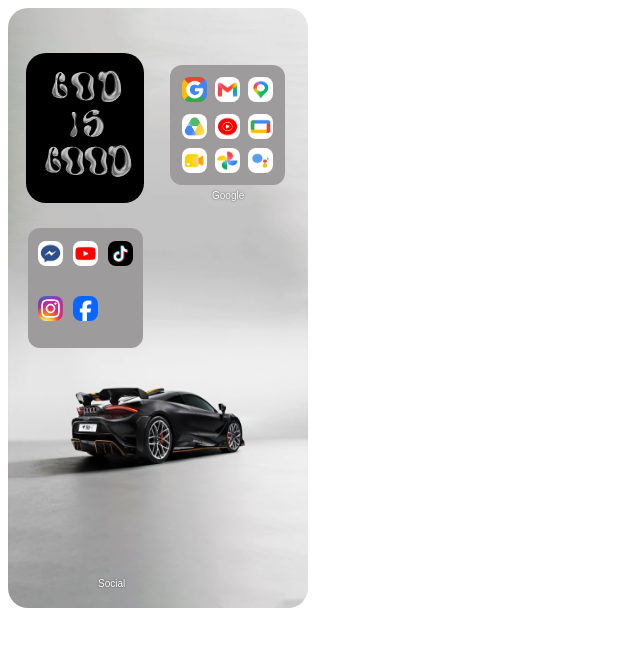
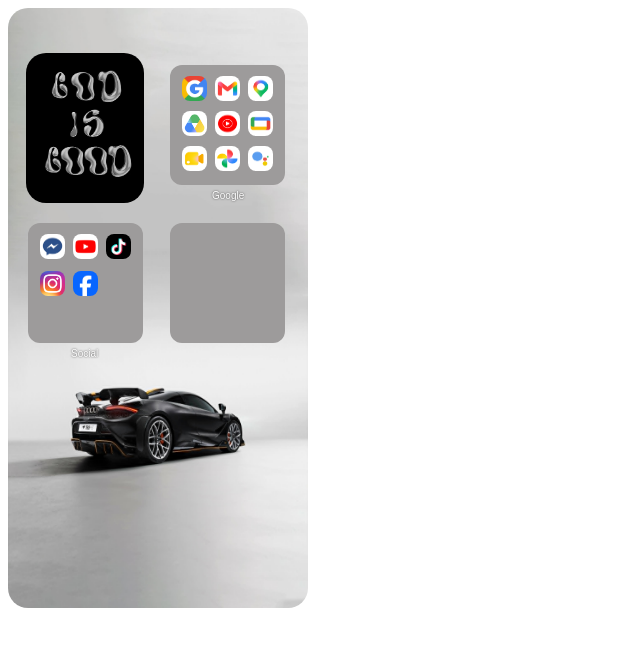
Before and after one commit to wgultiano/my-homescreen, a React (Vite) app: page / in a window 1280 px wide. Shown: the top 646 px of the page, without its empty margins (0-640 px from the left). Built offline with nearby package versions, Linux system fonts and the light colour scheme.

Commit message:
Adding tools folder

```diff
--- a/src/App.jsx
+++ b/src/App.jsx
@@ -1,6 +1,8 @@
 import Homescreen from "./tracks/Homescreen"
 import GoogleFolder from "./components/GoogleFolder"
 import SocialFolder from "./components/SocialFolder"
+import ToolsFolder from "./components/ToolsFolder"
+
 
 function App() {
 
@@ -9,6 +11,7 @@ function App() {
     <Homescreen />
     <GoogleFolder />
     <SocialFolder />
+    <ToolsFolder />
     </>
   )
 }
--- /dev/null
+++ b/src/components/ToolsFolder.jsx
@@ -0,0 +1,11 @@
+function ToolsFolder() {
+    return (
+        <>
+            <div className="tools-folder">
+
+            </div>
+        </>
+    )
+}
+
+export default ToolsFolder
--- a/src/tracks/Homescreen.css
+++ b/src/tracks/Homescreen.css
@@ -28,7 +28,6 @@
 
     display: grid;
     grid-template-columns: repeat(3, 1fr);
-    grid-template-rows: repeat(2, 1fr);
 
     place-items: center;
     gap: 5px;
@@ -62,34 +61,61 @@
 
 .social-folder {
     position: absolute;
-    top: 228px;
+    top: 223px;
     left: 28px;
-    bottom: 20px;
     height: 120px;
     width: 115px;
     background: hsl(0, 1%, 61%);
     border-radius: 12px;
+
     display: grid;
     grid-template-columns: repeat(3, 1fr);
-    gap: 10px;
+
+    place-items: center;
+    gap: 5px;
     padding: 10px;
     box-sizing: border-box;
 }
 
 .social-folder a {
-    top: 3px;
+    top: -2px;
     position: relative;
     display: flex;
     width: fit-content;
     height: fit-content;
+
 }
 
 .social-folder-label {
     font-family: Arial, Helvetica, sans-serif;
     position: absolute;
-    top: 340px;
-    left: 70px;
+    top: 115px;
+    left: 43px;
     font-size: 10px;
     color: white;
     text-shadow: 0px 0px 2px rgb(63, 62, 62);
 }
+
+
+.app-icon.instagram-icon,
+.app-icon.facebook-icon {
+    margin-bottom: 32px;
+}
+
+.tools-folder {
+    position: absolute;
+    top: 223px;
+    left: 170px;
+    height: 120px;
+    width: 115px;
+    background: hsl(0, 1%, 61%);
+    border-radius: 12px;
+
+    display: grid;
+    grid-template-columns: repeat(3, 1fr);
+
+    place-items: center;
+    gap: 5px;
+    padding: 10px;
+    box-sizing: border-box;
+}
```
